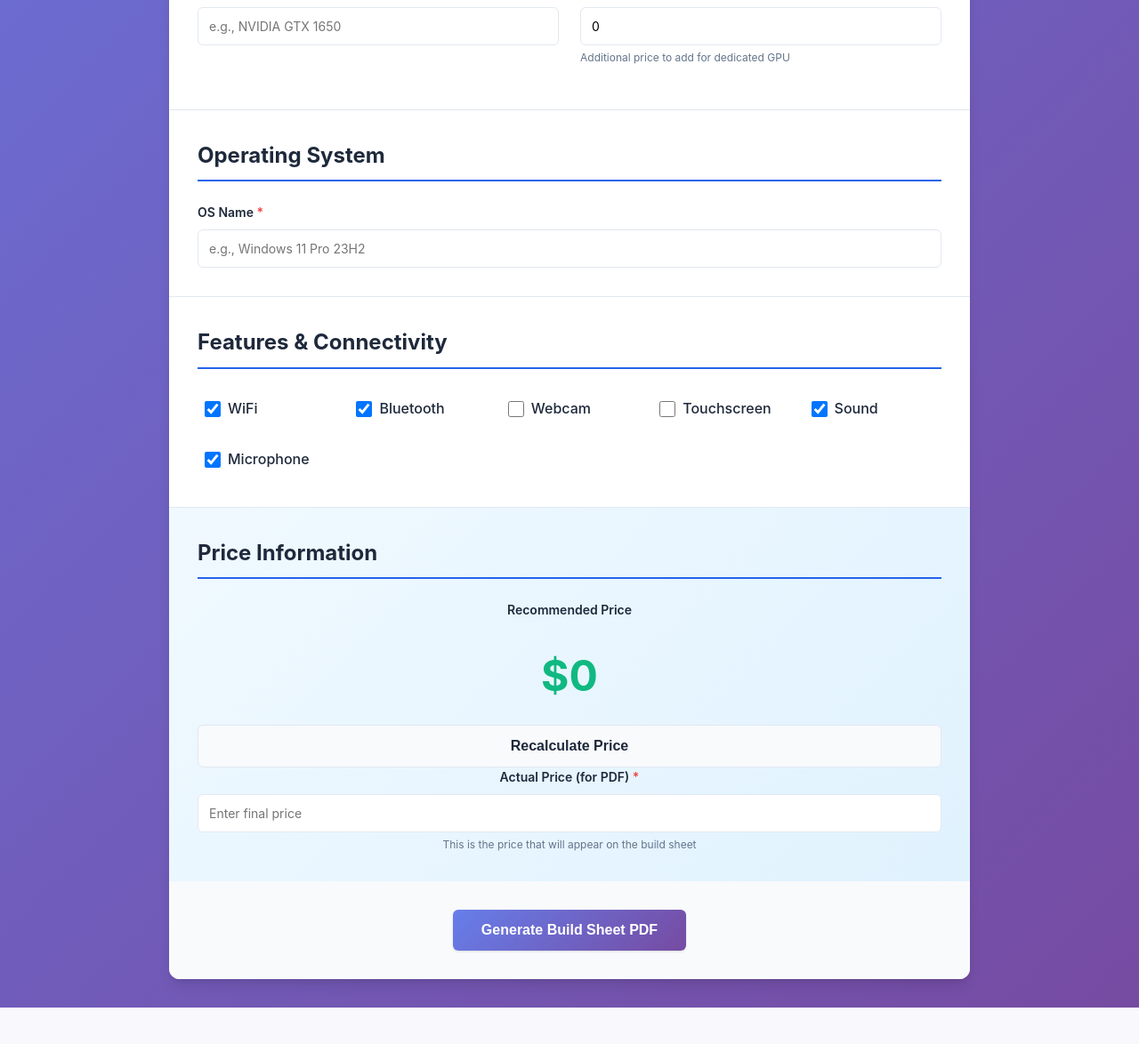
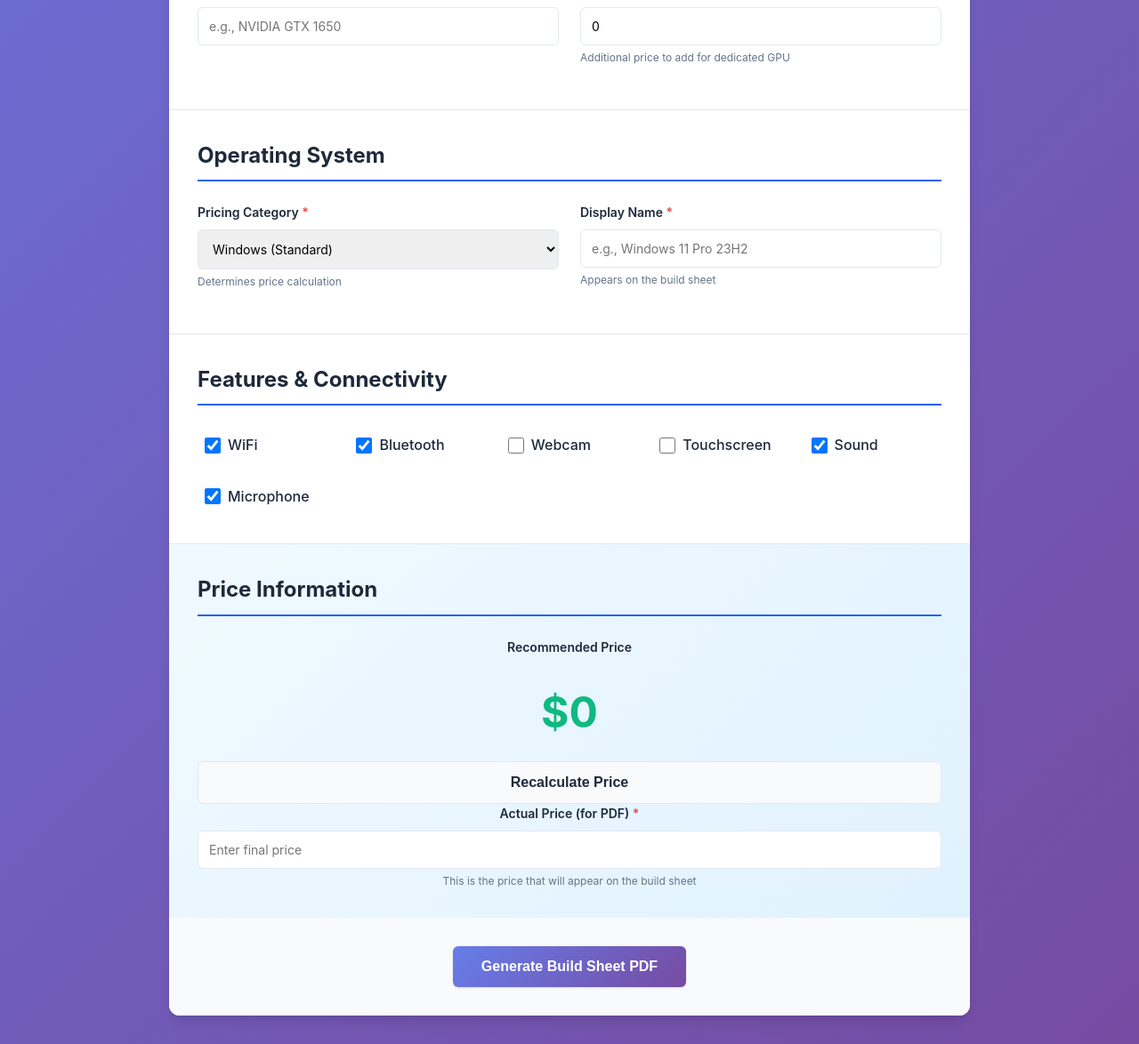
Before and after one commit to castillix/BuildSheetGenV3, a Flask app: page / in a window 1280 px wide. Shown: the part 1411-2585 px from the top of the page at 89% size. Before the commit the page ends 2544 px from the top, so only its background shows below. Run offline with Flask 3, Linux system fonts and the light colour scheme.

Commit message:
big commit

```diff
--- a/app.py
+++ b/app.py
@@ -12,7 +12,7 @@ from werkzeug.utils import secure_filename
 from calibration_routes import calibration_bp
 
 app = Flask(__name__)
-app.config['SECRET_KEY'] = 'freegeek-buildsheet-secret-key-2026'
+app.config['SECRET_KEY'] = os.environ.get('SECRET_KEY', 'freegeek-buildsheet-secret-key-2026')
 app.config['MAX_CONTENT_LENGTH'] = 16 * 1024 * 1024  # 16MB max file size
 
 # Register blueprints
@@ -90,6 +90,7 @@ def calculate_price():
             'drives': drives,
             'gpu_price': float(data.get('gpu_price', 0)),
             'os_name': data.get('os_name', 'Windows'),
+            'os_price_type': data.get('os_price_type', 'Windows'),
             'is_laptop': data.get('is_laptop', False)
         }
 
@@ -140,6 +141,7 @@ def generate_buildsheet():
             'drives': drives,
             'gpu_price': float(data.get('gpu_price', 0)),
             'os_name': data.get('os_name', 'Windows'),
+            'os_price_type': data.get('os_price_type', 'Windows'),
             'is_laptop': data.get('is_laptop', False)
         }
 
--- a/static/app.js
+++ b/static/app.js
@@ -213,6 +213,8 @@ function collectFormData() {
         ram_gb: document.getElementById('ram_gb').value,
         ram_type: document.getElementById('ram_type').value,
         gpu_price: document.getElementById('gpu_price').value || 0,
+        gpu_price: document.getElementById('gpu_price').value || 0,
+        os_price_type: document.getElementById('os_price_type').value,
         os_name: document.getElementById('os_name').value,
         drives: []
     };
@@ -303,6 +305,8 @@ function collectFullFormData() {
         ram_type: document.getElementById('ram_type').value,
         gpu_name: document.getElementById('gpu_name').value,
         gpu_price: document.getElementById('gpu_price').value || 0,
+        gpu_price: document.getElementById('gpu_price').value || 0,
+        os_price_type: document.getElementById('os_price_type').value,
         os_name: document.getElementById('os_name').value,
         wifi: document.getElementById('wifi').checked,
         bluetooth: document.getElementById('bluetooth').checked,
@@ -333,14 +337,21 @@ function collectFullFormData() {
         data.cpu_model_name = selectedCPU.name;
         data.cpu_cores = selectedCPU.cores;
         data.cpu_threads = selectedCPU.threads;
-        data.cpu_turbo = (selectedCPU.turbo / 1000).toFixed(2); // Convert MHz to GHz
-        data.cpu_speed = (selectedCPU.clock / 1000).toFixed(2); // Convert base clock MHz to GHz for PDF
+        // DB stores clock/turbo in GHz already — no /1000 conversion needed
+        data.cpu_turbo = parseFloat(selectedCPU.turbo).toFixed(2);
+        // Use base clock for PDF display; fall back to turbo if clock is 0/missing in DB
+        const baseClock = selectedCPU.clock && selectedCPU.clock > 0
+            ? parseFloat(selectedCPU.clock).toFixed(2)
+            : parseFloat(selectedCPU.turbo).toFixed(2);
+        data.cpu_speed = baseClock;
     } else if (mode === 'manual') {
         data.cpu_name = document.getElementById('cpu_name_manual').value;
         data.cpu_cores = document.getElementById('cpu_cores').value;
         data.cpu_threads = document.getElementById('cpu_threads').value;
         data.cpu_turbo = document.getElementById('cpu_turbo').value;
-        data.cpu_speed = data.cpu_turbo; // Use turbo as the speed displayed on PDF for manual entry
+        // Use base clock for PDF display; fall back to turbo if base clock field is left blank
+        const baseClockManual = document.getElementById('cpu_base_clock').value;
+        data.cpu_speed = baseClockManual || data.cpu_turbo;
         data.manual_passmark = document.getElementById('cpu_passmark').value;
     }
 
--- a/templates/index.html
+++ b/templates/index.html
@@ -89,6 +89,13 @@
                         <div class="form-group">
                             <label for="cpu_turbo">Max Turbo Speed (GHz) <span class="required">*</span></label>
                             <input type="number" id="cpu_turbo" step="0.1" min="0" max="10" placeholder="e.g., 3.6">
+                            <small>Used for pricing calculations</small>
+                        </div>
+                        <div class="form-group">
+                            <label for="cpu_base_clock">Base Clock Speed (GHz)</label>
+                            <input type="number" id="cpu_base_clock" step="0.1" min="0" max="10"
+                                placeholder="e.g., 2.5">
+                            <small>Displayed on the build sheet (leave blank to use turbo speed)</small>
                         </div>
                         <div class="form-group">
                             <label for="cpu_passmark">Passmark Score <span class="required">*</span></label>
@@ -162,9 +169,22 @@
             <!-- Operating System -->
             <section class="form-section">
                 <h2>Operating System</h2>
-                <div class="form-group">
-                    <label for="os_name">OS Name <span class="required">*</span></label>
-                    <input type="text" id="os_name" name="os_name" required placeholder="e.g., Windows 11 Pro 23H2">
+                <div class="form-grid">
+                    <div class="form-group">
+                        <label for="os_price_type">Pricing Category <span class="required">*</span></label>
+                        <select id="os_price_type" name="os_price_type" required>
+                            <option value="Windows">Windows (Standard)</option>
+                            <option value="Linux">Linux / Free (Discount)</option>
+                            <option value="macOS">macOS (Premium)</option>
+                            <option value="Other">Other (Standard)</option>
+                        </select>
+                        <small>Determines price calculation</small>
+                    </div>
+                    <div class="form-group">
+                        <label for="os_name">Display Name <span class="required">*</span></label>
+                        <input type="text" id="os_name" name="os_name" required placeholder="e.g., Windows 11 Pro 23H2">
+                        <small>Appears on the build sheet</small>
+                    </div>
                 </div>
             </section>
 
```
Also changed, not shown: docker-compose.yml (added, +13 -0 lines), pricing.py (+18 -6 lines), 9 other files.
